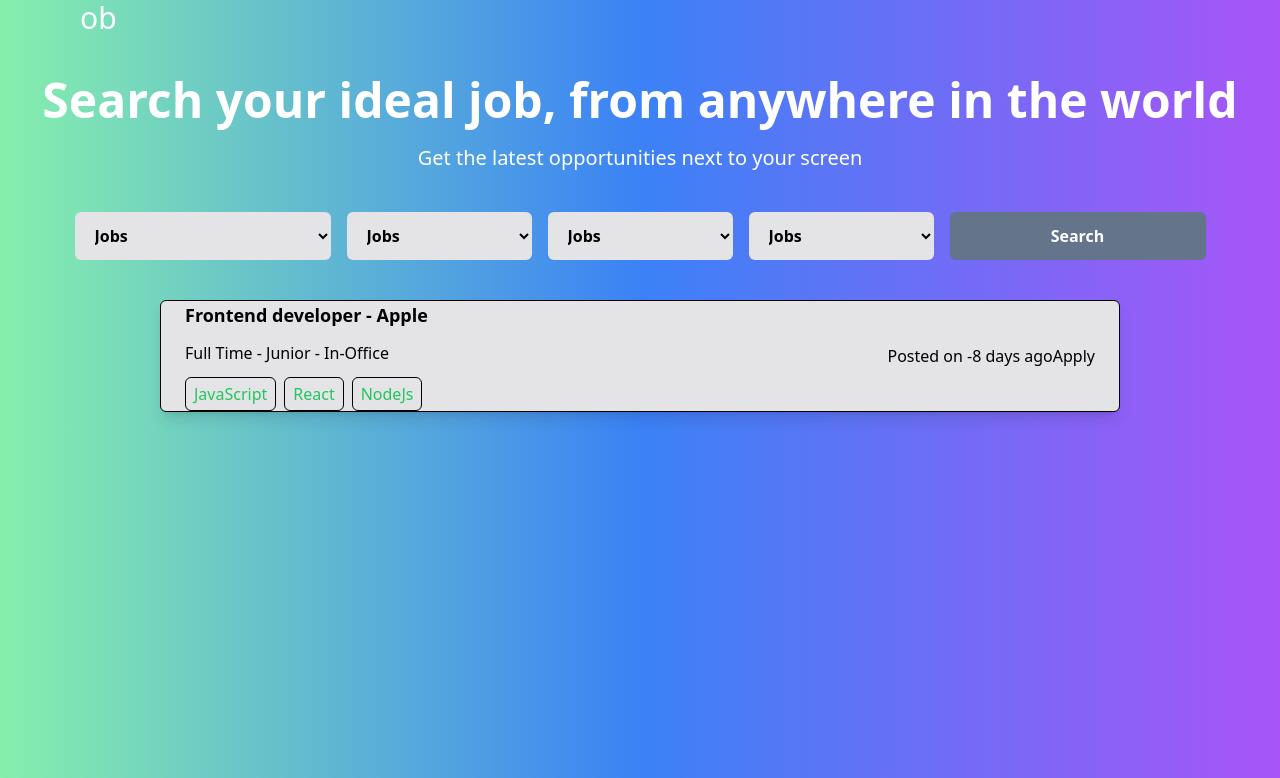
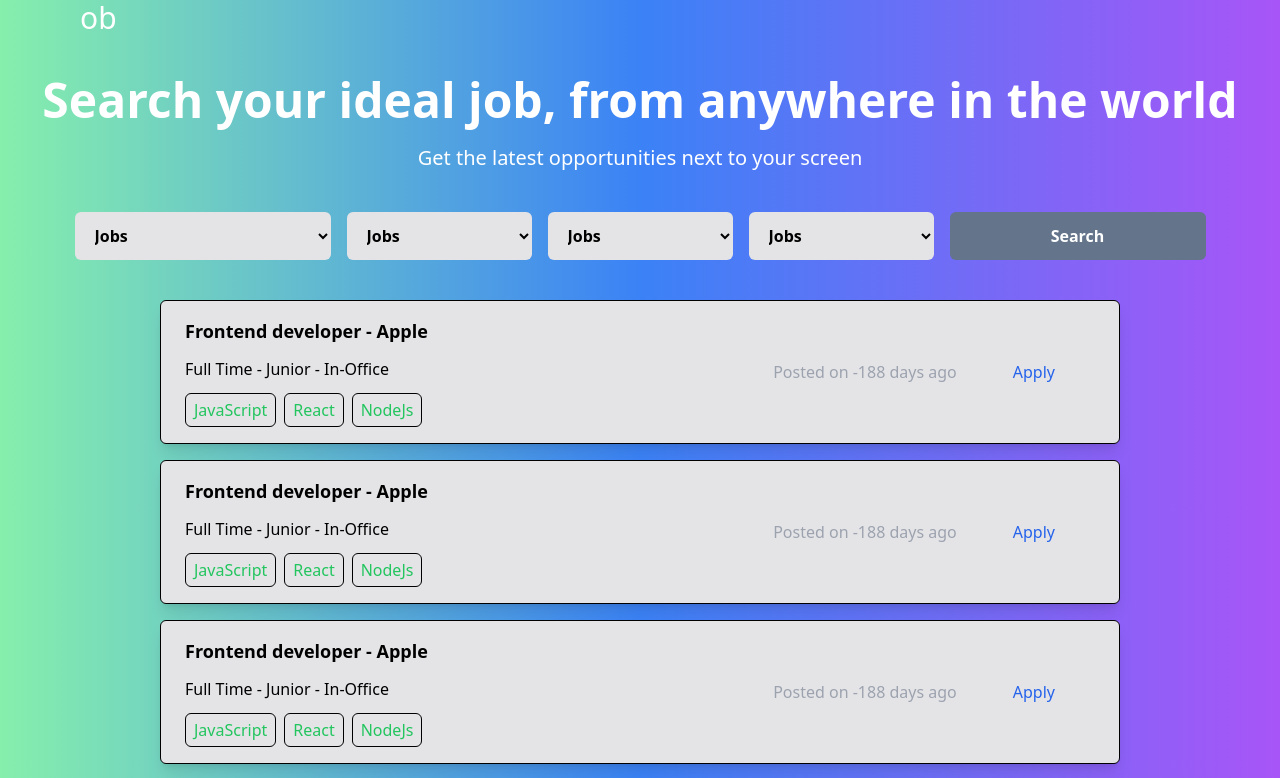
Before and after one commit to OerdBej/Talent-Hunt, a React (Vite) app: page / in a window 1280 px wide. Shown: the top 778 px of the page. Built offline with nearby package versions, Linux system fonts and the light colour scheme.

Commit message:
mvp working

```diff
--- a/src/App.jsx
+++ b/src/App.jsx
@@ -11,6 +11,10 @@ const App = () => {
       <Header />
       <SearchBar />
       <JobsCard />
+      <JobsCard />
+      <JobsCard />
+      <JobsCard />
+      <JobsCard />
     </div>
   );
 };
--- a/src/component/JobsCard/JobsCard.jsx
+++ b/src/component/JobsCard/JobsCard.jsx
@@ -5,11 +5,11 @@ const JobsCard = () => {
   //skills array that required
   const skills = ["JavaScript", "React", "NodeJs"];
   const date = dayjs(Date.now());
-  const differentDays = date.diff("2024-06-06", "day");
+  const differentDays = date.diff("2024-12-03", "day");
 
   return (
     <div className="mx-40 mb-4">
-      <div className="flex justify-between items-center px-6 bg-zinc-200 rounded-md border border-black shadow-lg hover:border-blue-500 hover:translate-y-1 hover:scale-100">
+      <div className="flex justify-between items-center px-6 py-4 bg-zinc-200 rounded-md border border-black shadow-lg hover:border-blue-500 hover:translate-y-1 hover:scale-100">
         <div className="flex flex-col items-start gap-3">
           <h1 className="text-lg font-semibold">Frontend developer - Apple</h1>
           <p>Full Time - Junior - In-Office</p>
@@ -21,9 +21,9 @@ const JobsCard = () => {
           </div>
         </div>
         {/* here the days that posted */}
-        <div className="flex items-center">
-          <p>Posted on {differentDays} days ago</p>
-          <button>Apply</button>
+        <div className="flex items-center gap-4">
+          <p className="text-gray-400">Posted on {differentDays} days ago</p>
+          <button className="text-blue-600 border-blue-600 px-10 py-2 rounded-md">Apply</button>
         </div>
       </div>
     </div>
--- /dev/null
+++ b/src/component/Jobs_API/Jobs_api.js
@@ -0,0 +1,9 @@
+import React from 'react'
+
+const Jobs_api = () => {
+  return (
+    <div>Jobs_api</div>
+  )
+}
+
+export default Jobs_api
```
